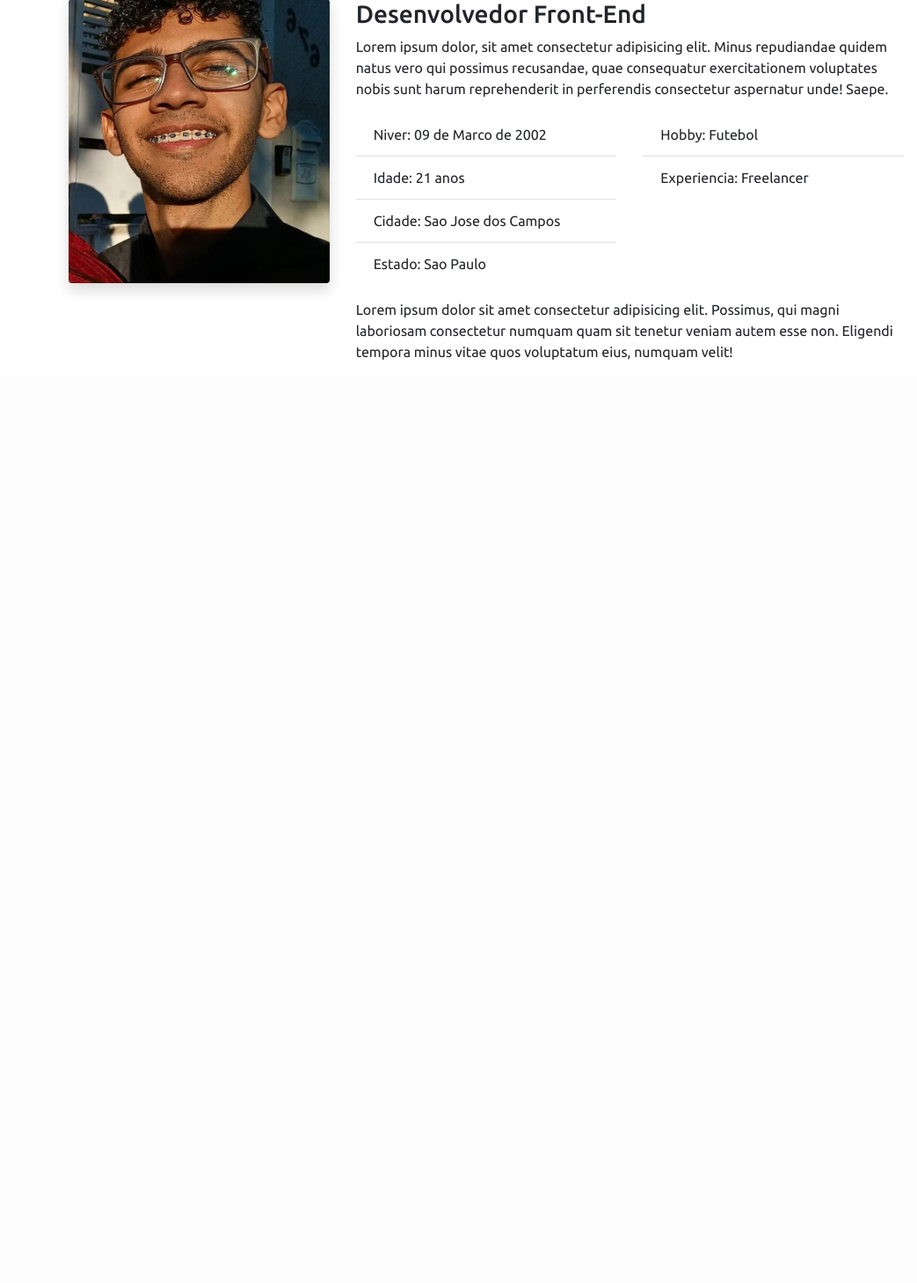
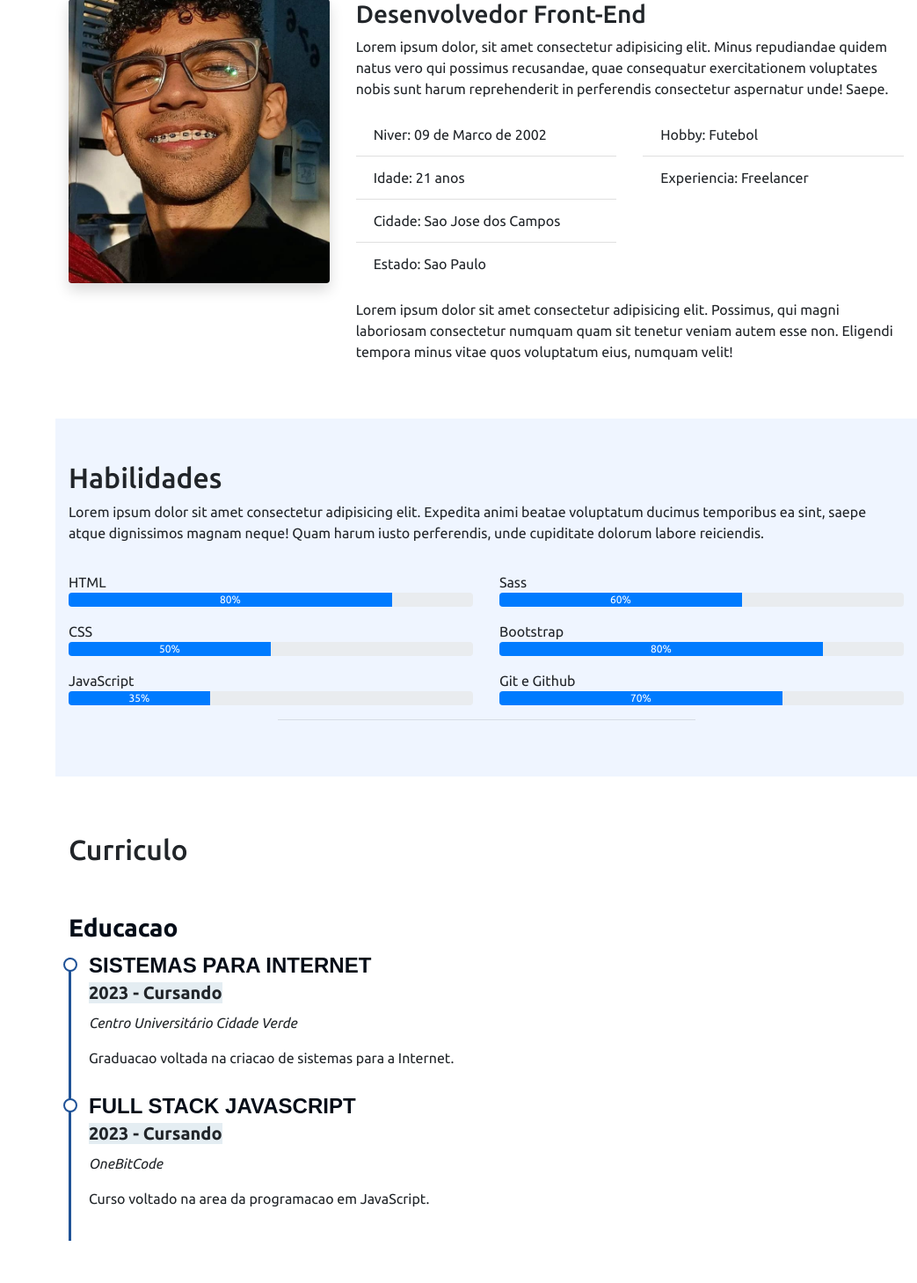
Before and after one commit to MarcusSoaresCarioca/Portifolio, a Flask app: page / in a window 1280 px wide. Shown: the part 1095-2554 px from the top of the page at 88% size, without its empty margins (237-1280 px from the left). Before the commit the page ends 1504 px from the top, so only its background shows below. Run offline with Flask 3, Linux system fonts and the light colour scheme; some libraries are stand-ins or nearby versions.

Commit message:
curriculo

```diff
--- a/static/script.js
+++ b/static/script.js
@@ -9,3 +9,16 @@ menuMobile.addEventListener('click', () => {
      : menuMobile.classList.replace("bi-x", "bi-list");
      body.classList.toggle("menu-nav-active")
 })
+
+// fecha o menu quando clicar em algun item e muda o icone da lista
+
+const navItem = document.querySelectorAll(".nav-item")
+
+navItem.forEach(item => [
+    item.addEventListener('click', () => {
+        if (body.classList.contains("menu-nav-active")) {
+            body.classList.remove("menu-nav-active")
+            menuMobile.classList.replace("bi-x", "bi-list");
+        }
+    })
+])
--- a/static/style.css
+++ b/static/style.css
@@ -131,7 +131,7 @@ section#inicio div#arraste a{
 i.menu-mobile{
     position: fixed;
     color: #ffff;
-    background-color: #01022D;
+    background-color: #03043b;
     right: 1rem;
     top: 1rem;
     font-size: 1.5rem;
@@ -189,5 +189,52 @@ i.menu-mobile{
 }
 
 *::-webkit-scrollbar-thumb{
-    background-color: #050017;
+    background-color: #03043b;
 }
+
+.section-bg{
+    background-color: #eff5ff;
+}
+
+.cv .cv-title{
+    font-weight: 700;
+    margin-top: 20px;
+    margin-bottom: 20px;
+    color: #050d18;
+}
+
+.cv .cv-item{
+    padding: 0 0 20px 20px;
+    margin-top: -2px;
+    border-left: 3px solid #1f5297;
+    position: relative;
+}
+
+.cv .cv-item h4{
+    line-height: 18px;
+    font-weight: 600;
+    text-transform: uppercase;
+    font-family: "Poppins", sans-serif;
+    color: #050d18;
+    margin-bottom: 10px;
+}
+
+.cv .cv-item h5{
+    background: #e4edf2;
+    pad: 5px 15px;
+    display: inline-block;
+    font-weight: 600;
+    margin-bottom: 10px;
+}
+
+.cv .cv-item::before{
+    content: "";
+    position: absolute;
+    top: 0;
+    left: -9px;
+    width: 16px;
+    height: 16px;
+    border: 2px solid #1f5297;
+    background: #fff;
+    border-radius: 50%;
+}
--- a/templates/index.html
+++ b/templates/index.html
@@ -46,16 +46,16 @@
                   <a class="nav-link" href="#sobre"><i class="bi bi-person"></i> Sobre</a>
                 </li>
                 <li class="nav-item">
-                  <a class="nav-link" href="#"><i class="bi bi-list-check"></i> habilidades</a>
+                  <a class="nav-link" href="#habilidades"><i class="bi bi-list-check"></i> habilidades</a>
                 </li>
                 <li class="nav-item">
-                    <a class="nav-link" href="#"><i class="bi bi-file-earmark"></i> Curriculo</a>
+                    <a class="nav-link" href="#curriculo"><i class="bi bi-file-earmark"></i> Curriculo</a>
                   </li>
                   <li class="nav-item">
-                    <a class="nav-link" href="#"><i class="bi bi-collection"></i> Portifolio</a>
+                    <a class="nav-link" href="#portifolio"><i class="bi bi-collection"></i> Portifolio</a>
                   </li>
                   <li class="nav-item">
-                    <a class="nav-link" href="#"><i class="bi bi-envelope"></i> Contatos</a>
+                    <a class="nav-link" href="#contato"><i class="bi bi-envelope"></i> Contatos</a>
                   </li>
 
               </ul>
@@ -160,6 +160,94 @@
 
       </section>
 
+      <section class="mt-5 section-bg"  id="habilidades">
+
+        <div class="container pb-5">
+          <h2 class="pt-5">Habilidades</h2>
+          <p>Lorem ipsum dolor sit amet consectetur adipisicing elit. Expedita animi beatae voluptatum ducimus temporibus ea sint, saepe atque dignissimos magnam neque! Quam harum iusto perferendis, unde cupiditate dolorum labore reiciendis.</p>
+
+          <div class="row">
+
+            <div class="col-md-6">
+
+              <p class="mt-3 mb-0">HTML</p>
+              <div class="progress" role="progressbar" aria-label="Example with label" aria-valuenow="80" aria-valuemin="0" aria-valuemax="100">
+                <div class="progress-bar" style="width: 80%">80%</div>
+              </div>
+
+              <p class="mt-3 mb-0">CSS</p>
+              <div class="progress" role="progressbar" aria-label="Example with label" aria-valuenow="50" aria-valuemin="0" aria-valuemax="100">
+                <div class="progress-bar" style="width: 50%">50%</div>
+              </div>
+
+              <p class="mt-3 mb-0">JavaScript</p>
+              <div class="progress" role="progressbar" aria-label="Example with label" aria-valuenow="35" aria-valuemin="0" aria-valuemax="100">
+                <div class="progress-bar" style="width: 35%">35%</div>
+              </div>
+
+
+            </div>
+
+            <div class="col-md-6">
+
+              <p class="mt-3 mb-0">Sass</p>
+              <div class="progress" role="progressbar" aria-label="Example with label" aria-valuenow="60" aria-valuemin="0" aria-valuemax="100">
+                <div class="progress-bar" style="width: 60%">60%</div>
+              </div>
+
+              <p class="mt-3 mb-0">Bootstrap</p>
+              <div class="progress" role="progressbar" aria-label="Example with label" aria-valuenow="80" aria-valuemin="0" aria-valuemax="100">
+                <div class="progress-bar" style="width: 80%">80%</div>
+              </div>
+
+              <p class="mt-3 mb-0">Git e Github</p>
+              <div class="progress" role="progressbar" aria-label="Example with label" aria-valuenow="70" aria-valuemin="0" aria-valuemax="100">
+                <div class="progress-bar" style="width: 70%">70%</div>
+              </div>
+
+            </div>
+
+          </div>
+
+          <hr class="w-50 me-auto ms-auto">
+
+          </div>
+        </div>
+      </section>
+
+      <section class="mt-5 cv" id="curriculo">
+
+        <div class="container pb-5">
+          <h2 class="pb-4 pt-3 ">Curriculo</h2>
+
+          <div class="row">
+
+            <div class="col-md-12">
+              <h3 class="cv-title">Educacao</h3>
+
+              <div class="cv-item">
+                <h4>Sistemas para Internet</h4>
+                <h5>2023 - Cursando</h5>
+                <p><em>Centro Universitário Cidade Verde</em></p>
+                <p>Graduacao voltada na criacao de sistemas para a Internet.</p>
+              </div>
+
+              <div class="cv-item">
+                <h4>Full Stack JavaScript</h4>
+                <h5>2023 - Cursando</h5>
+                <p><em>OneBitCode</em></p>
+                <p>Curso voltado na area da programacao em JavaScript.</p>
+              </div>
+
+
+            </div>
+
+
+          </div>
+        </div>
+
+      </section>
+
     </main>
 
 
```
